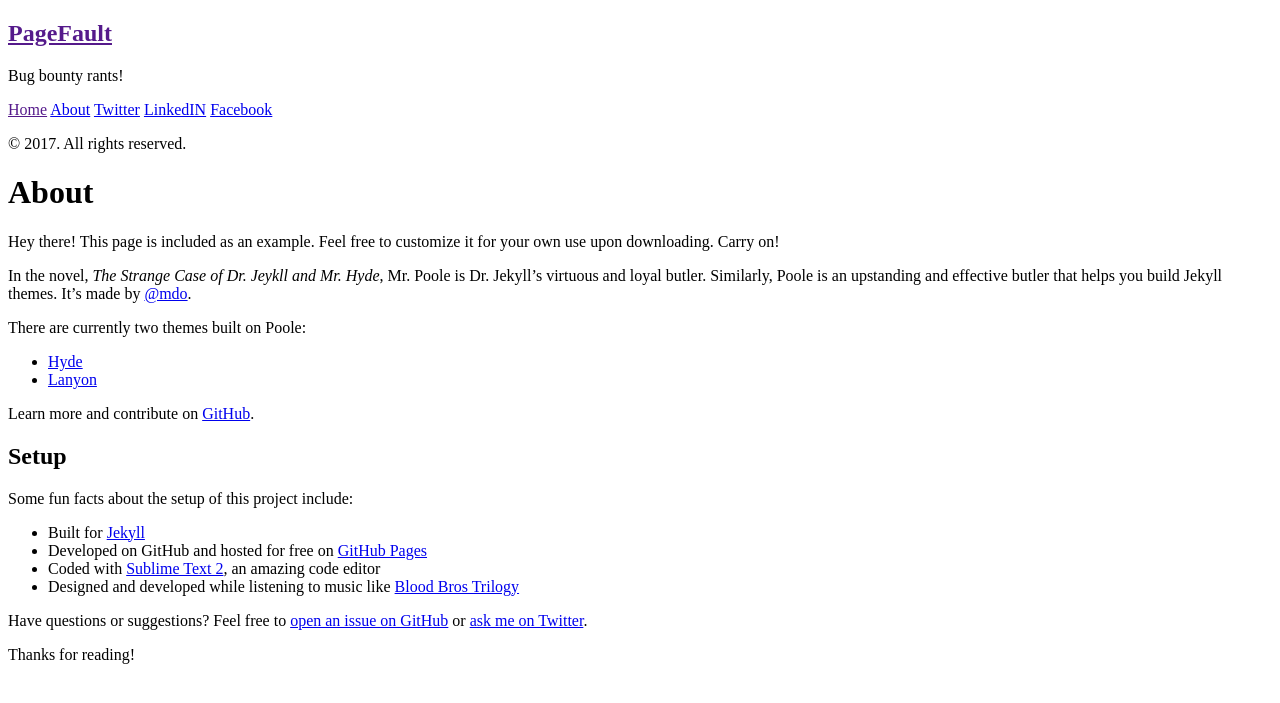
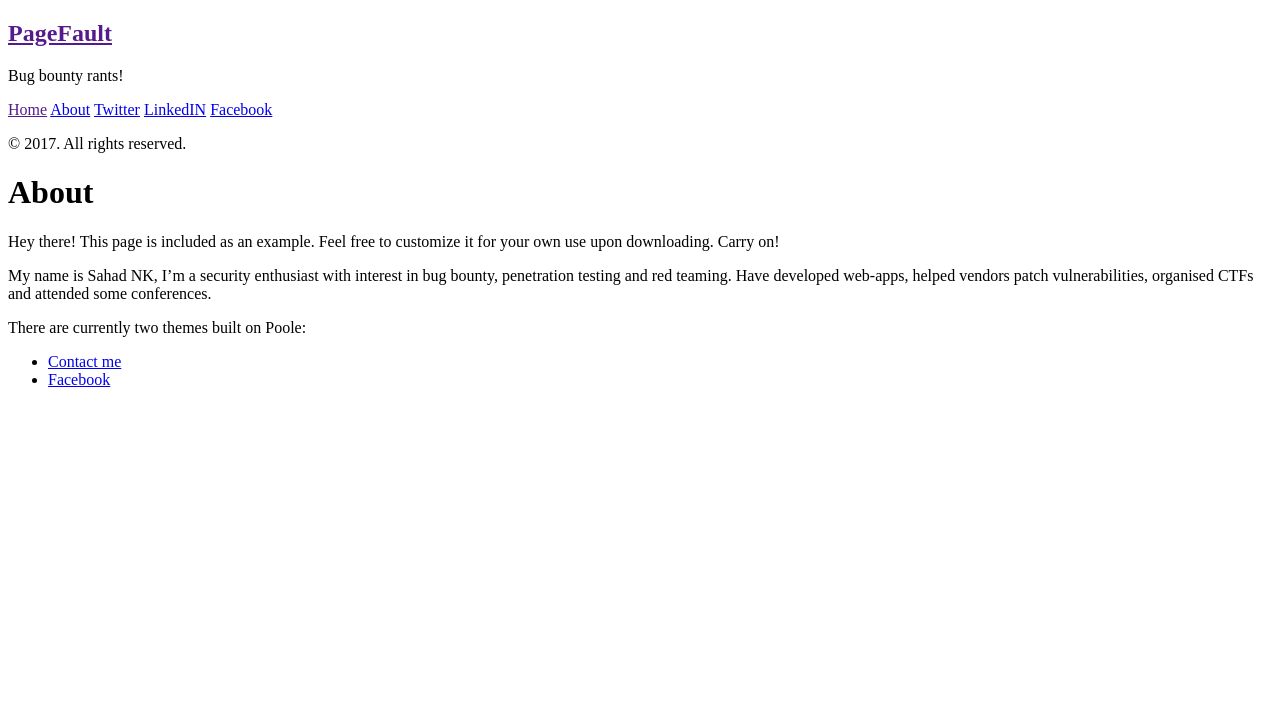
Before and after one commit to sahadnk72/sahadnk72.github.io, a Jekyll site: the page built from about.md, in a window 1280 px wide. Shown: the top 703 px of the page. Built offline with Jekyll 4.4.1, drawn with Linux system fonts in a browser that asks for light colours; Markdown is read by kramdown in place of the engine named in the settings.

Commit message:
Update about.md

```diff
--- a/about.md
+++ b/about.md
@@ -7,24 +7,9 @@ title: About
   Hey there! This page is included as an example. Feel free to customize it for your own use upon downloading. Carry on!
 </p>
 
-In the novel, *The Strange Case of Dr. Jeykll and Mr. Hyde*, Mr. Poole is Dr. Jekyll's virtuous and loyal butler. Similarly, Poole is an upstanding and effective butler that helps you build Jekyll themes. It's made by [@mdo](https://twitter.com/mdo).
+My name is Sahad NK, I'm a security enthusiast with interest in bug bounty, penetration testing and red teaming. Have developed  web-apps, helped vendors patch vulnerabilities, organised CTFs and attended some conferences.
 
 There are currently two themes built on Poole:
 
-* [Hyde](http://hyde.getpoole.com)
-* [Lanyon](http://lanyon.getpoole.com)
-
-Learn more and contribute on [GitHub](https://github.com/poole).
-
-## Setup
-
-Some fun facts about the setup of this project include:
-
-* Built for [Jekyll](http://jekyllrb.com)
-* Developed on GitHub and hosted for free on [GitHub Pages](https://pages.github.com)
-* Coded with [Sublime Text 2](http://sublimetext.com), an amazing code editor
-* Designed and developed while listening to music like [Blood Bros Trilogy](https://soundcloud.com/maddecent/sets/blood-bros-series)
-
-Have questions or suggestions? Feel free to [open an issue on GitHub](https://github.com/poole/issues/new) or [ask me on Twitter](https://twitter.com/mdo).
-
-Thanks for reading!
+* [Contact me](sahad2nd@gmail.com)
+* [Facebook](https://facebook.com/sahad.nk.nk/)
```
